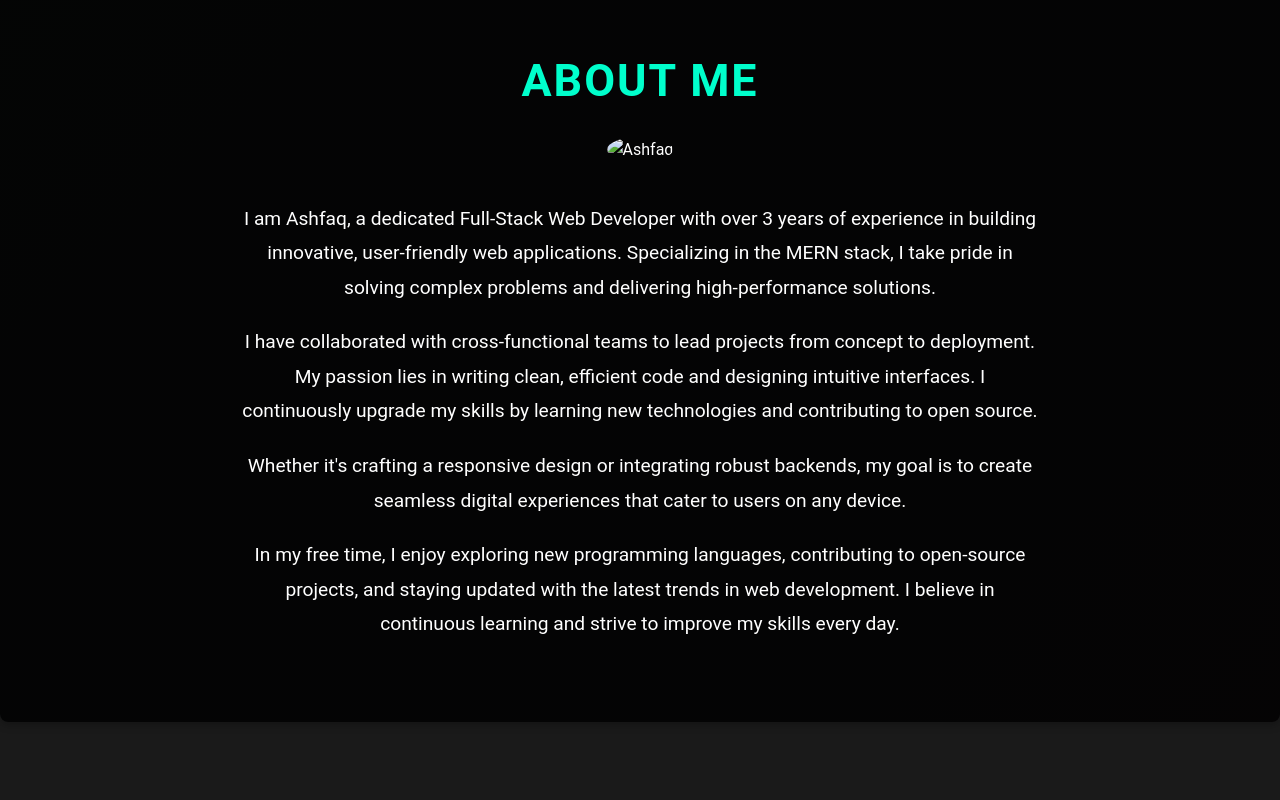
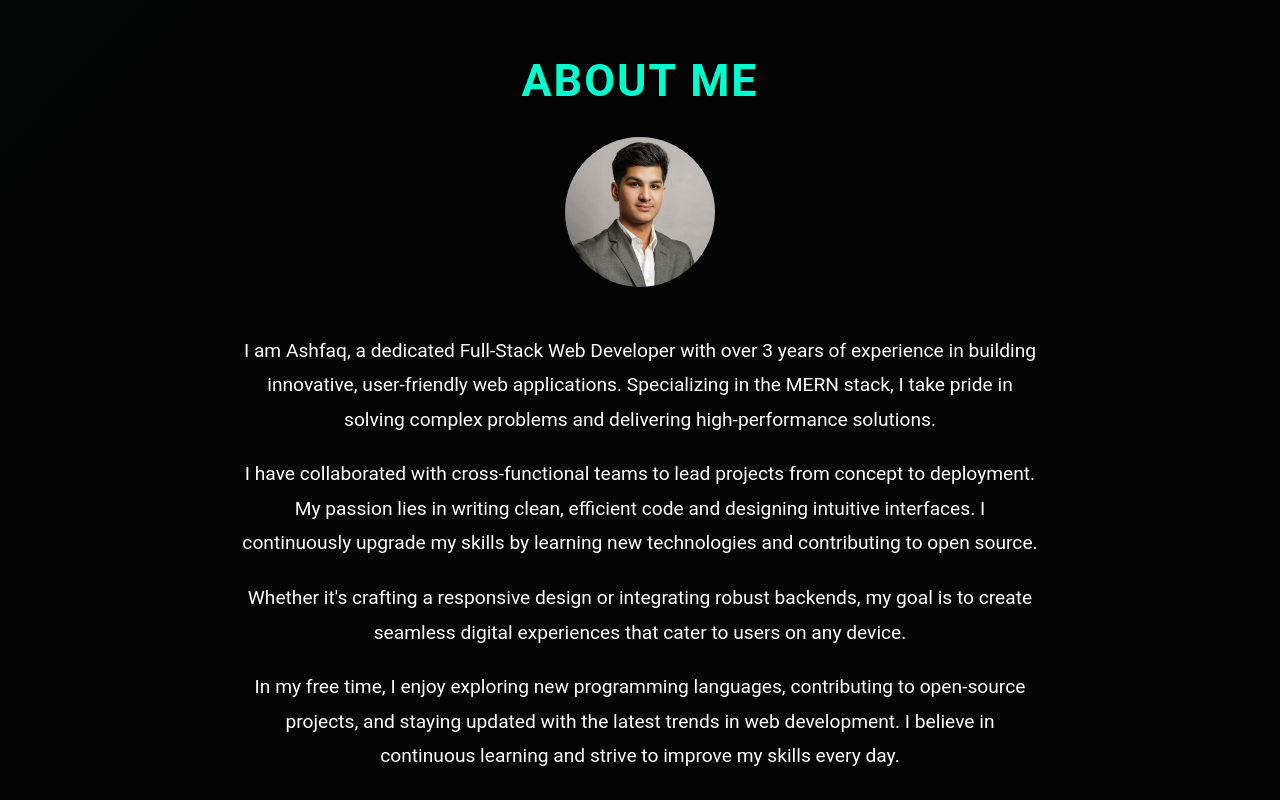
Before and after one commit to muhammadAshfaq09/code-with-vishu, a plain HTML site: page index.html in a window 1280 px wide. Shown: the part 900-1700 px from the top of the page. Drawn offline with Linux system fonts and the light colour scheme; the site is published under a folder, as on GitHub Pages, so addresses that start at the root find nothing.

Commit message:
Update index.html

```diff
--- a/index.html
+++ b/index.html
@@ -129,7 +129,7 @@
             <!-- About Section -->
             <section class="about-section" id="about">
                 <h2>About Me</h2>
-                <img src="/images/594c934e-7442-4b98-8af8-e848e53af202.jpg" alt="Ashfaq" class="about-img">
+                 <img src="images/594c934e-7442-4b98-8af8-e848e53af202.jpg" alt="Ashfaq" class="about-img">
                 <p>
                     I am Ashfaq, a dedicated Full-Stack Web Developer with over 3 years of experience in building innovative, user-friendly web applications.
                     Specializing in the MERN stack, I take pride in solving complex problems and delivering high-performance solutions.
```
